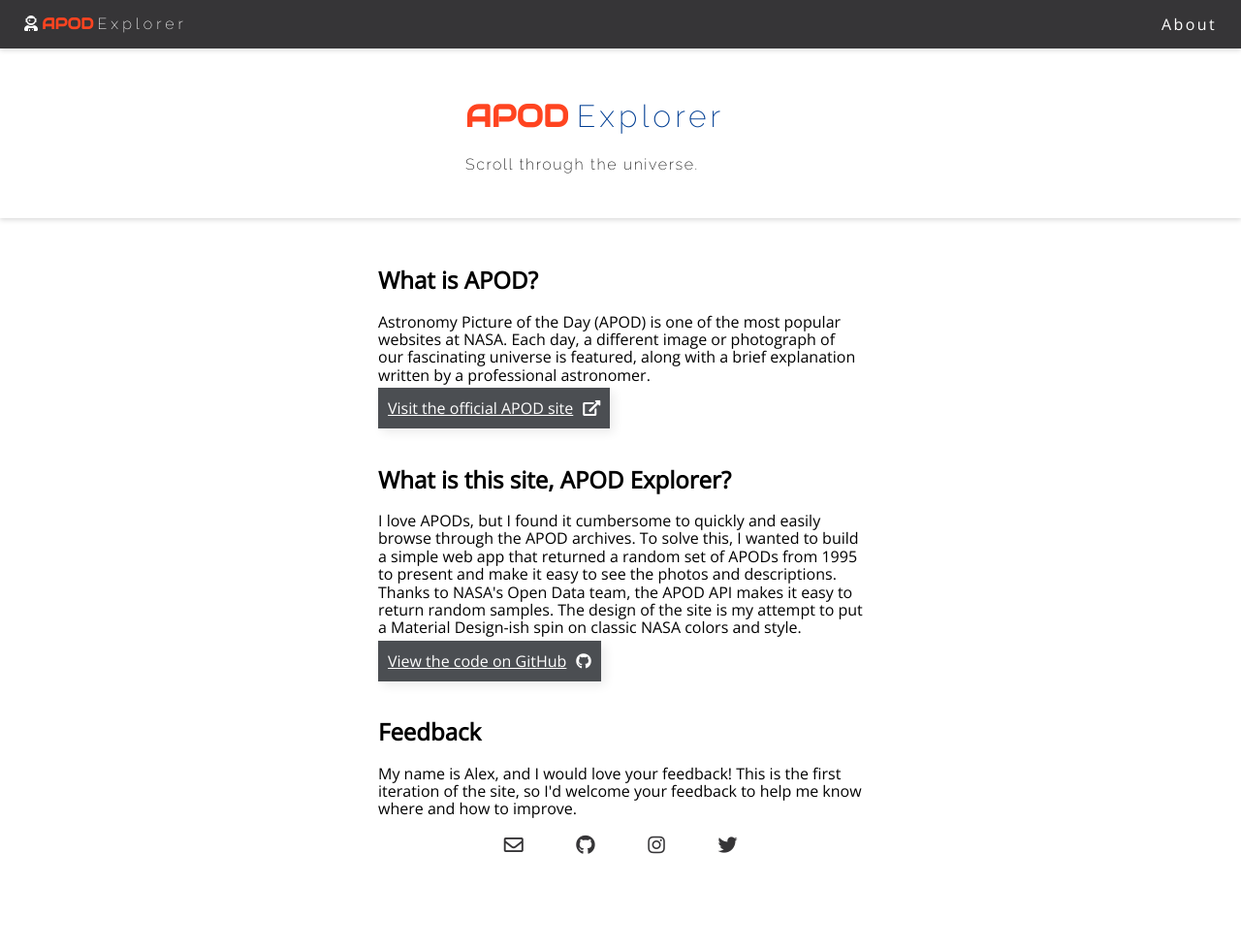
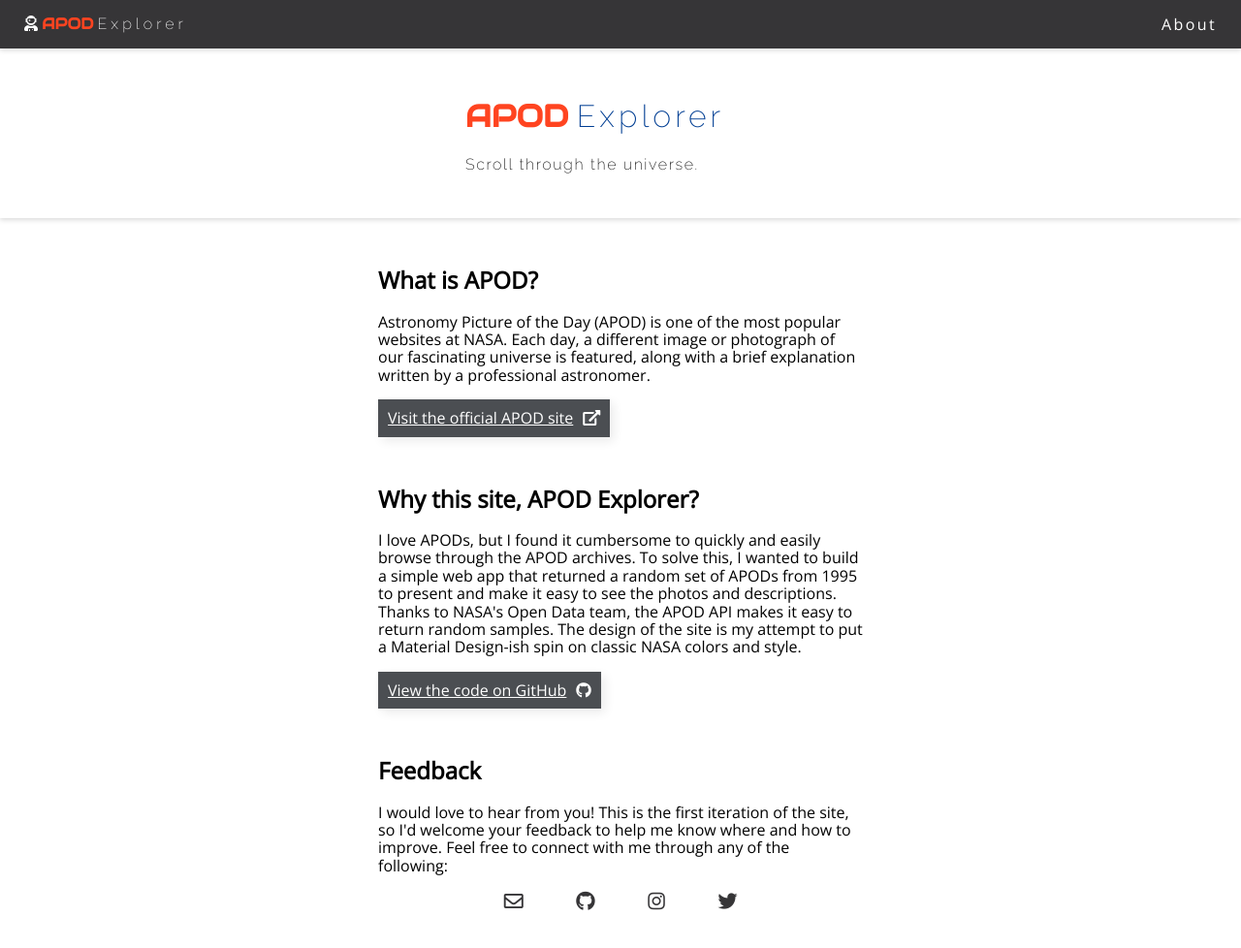
Before and after one commit to AlexWarnes/APODexplorer, a plain HTML site: page about.html in a window 1280 px wide. Shown: the whole page at 97% size. Before the commit the page ends 953 px from the top, so only its background shows below. Drawn offline with nearby package versions, Linux system fonts and the light colour scheme; no server answers.

Commit message:
button spacing tweaks

```diff
--- a/about.html
+++ b/about.html
@@ -38,13 +38,13 @@
             <a class="about-link" href="https://apod.nasa.gov/apod/astropix.html" target="_blank" rel="noopener noreferrer">Visit the official APOD site<i class="fas fa-external-link-alt about-link-icon"></i></a>
         </section>
         <section role="region">
-            <h2 class="about-title">What is this site, APOD Explorer?</h2>
+            <h2 class="about-title">Why this site, APOD Explorer?</h2>
             <p class="about-description">I love APODs, but I found it cumbersome to quickly and easily browse through the APOD archives. To solve this, I wanted to build a simple web app that returned a random set of APODs from 1995 to present and make it easy to see the photos and descriptions. Thanks to NASA's Open Data team, the APOD API makes it easy to return random samples. The design of the site is my attempt to put a Material Design-ish spin on classic NASA colors and style.</p>
             <a class="about-link" href="https://apod.nasa.gov/apod/astropix.html" target="_blank" rel="noopener noreferrer">View the code on GitHub<i class="fab fa-github about-link-icon"></i></a>
         </section>
         <section role="region">
             <h2 class="about-title">Feedback</h2>
-            <p class="about-description">My name is Alex, and I would love your feedback! This is the first iteration of the site, so I'd welcome your feedback to help me know where and how to improve.</p>
+            <p class="about-description">I would love to hear from you! This is the first iteration of the site, so I'd welcome your feedback to help me know where and how to improve. Feel free to connect with me through any of the following:</p>
             <div class="social-media">
 
                 <a href="mailto:alex@apodexplorer.com?subject=APOD%20Explorer%20Contact%20Email" aria-label="Email"><i class="far fa-envelope social-icon"></i></a>
--- a/index.css
+++ b/index.css
@@ -163,6 +163,7 @@ header .word-2 {
 }
 
 .about-link {
+    display: inline-block;
     padding: 10px;
     background-color: #4b4e52;
     color: white;
```
